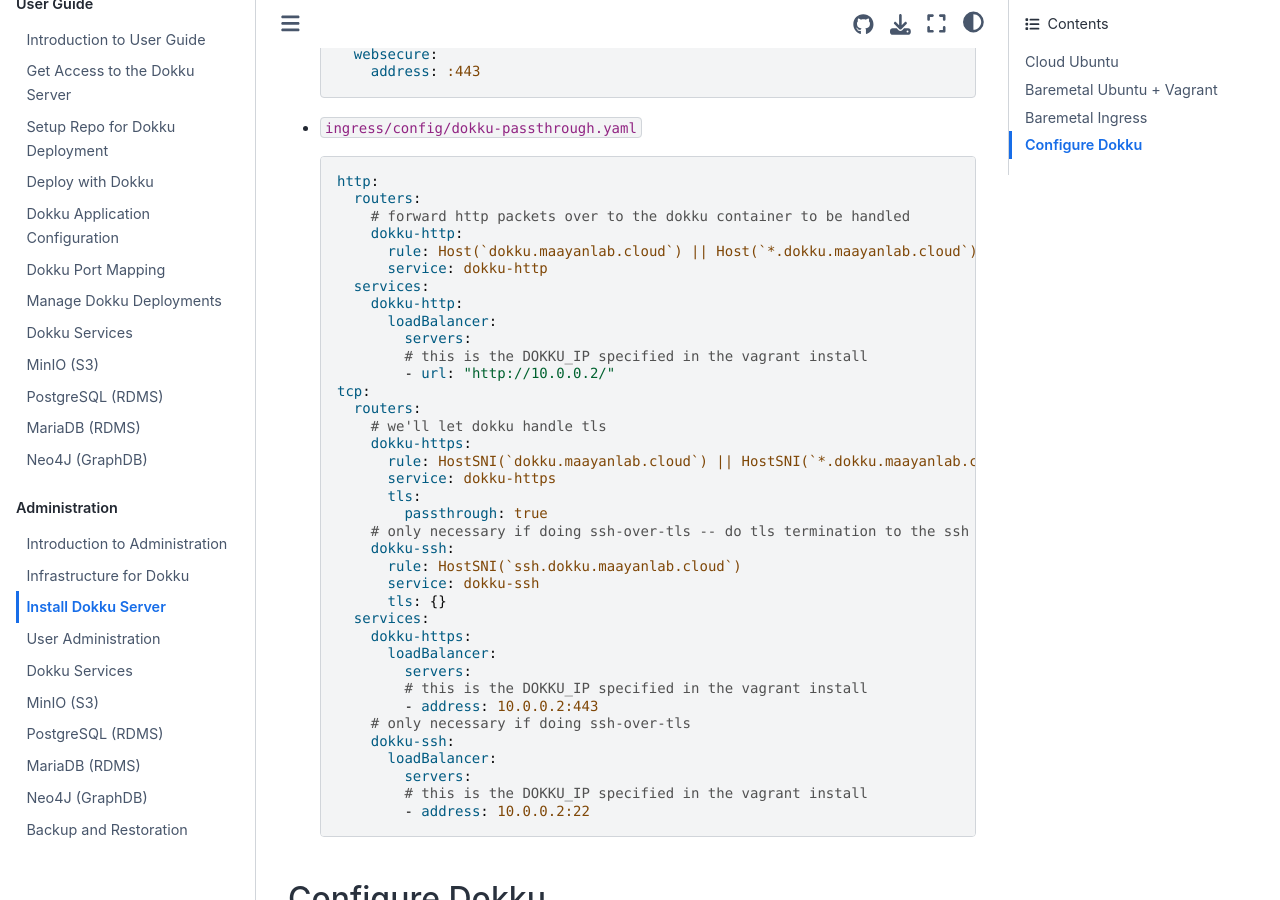
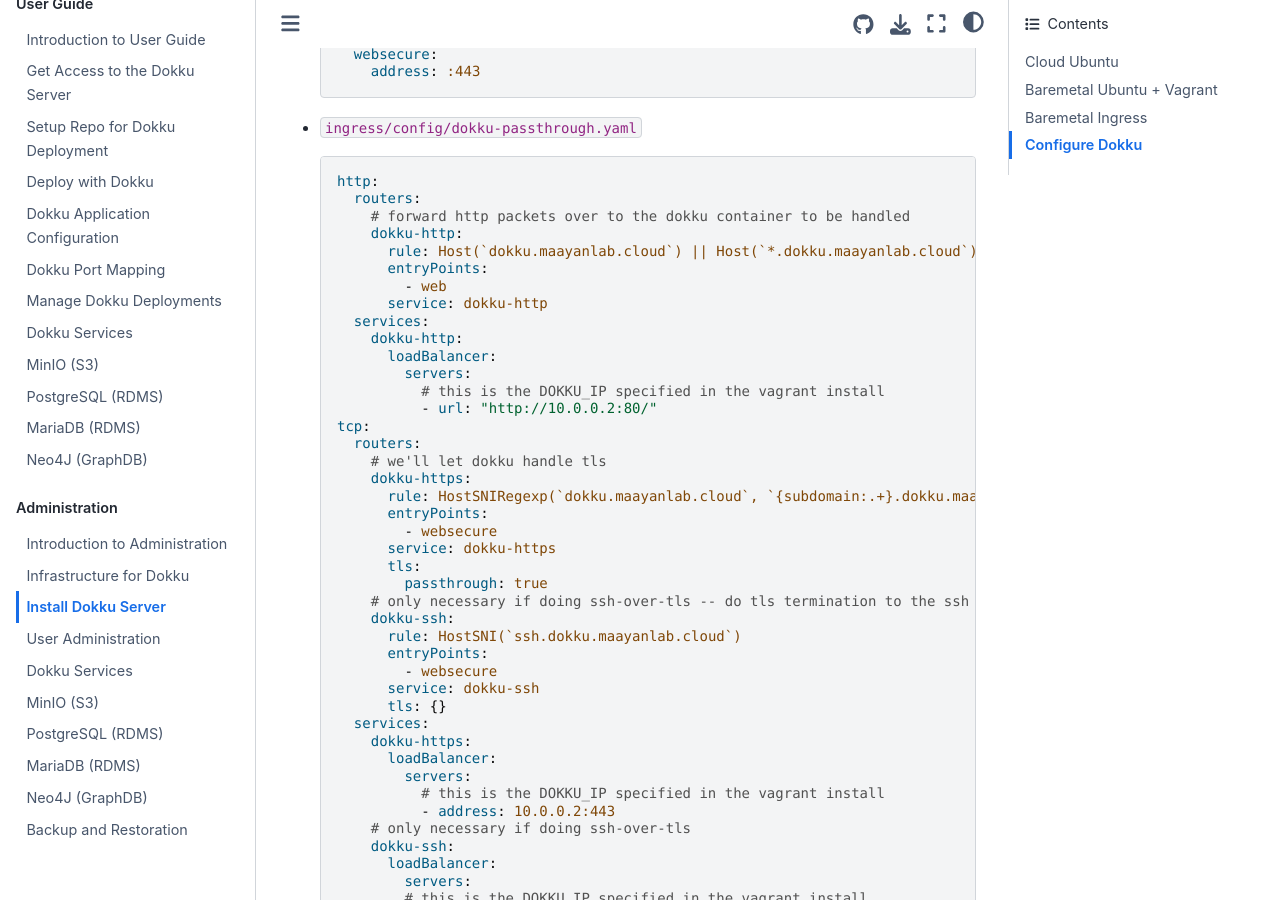
Before and after one commit to MaayanLab/dokku, a Jupyter Book: the page built from administration/20-install.md, in a window 1280 px wide and 900 px high, scrolled down 2548 px. Built offline with Jupyter Book 1.0.4 settings and Sphinx 7.4.7 and the Sphinx Book theme 1.1.4, drawn with Linux system fonts in a browser that asks for light colours.

Commit message:
Fix some issues with dokku-passthrough.yaml

```diff
--- a/administration/20-install.md
+++ b/administration/20-install.md
@@ -126,32 +126,38 @@
       # forward http packets over to the dokku container to be handled
       dokku-http:
         rule: Host(`dokku.maayanlab.cloud`) || Host(`*.dokku.maayanlab.cloud`)
+        entryPoints:
+          - web
         service: dokku-http
     services:
       dokku-http:
         loadBalancer:
           servers:
-          # this is the DOKKU_IP specified in the vagrant install
-          - url: "http://10.0.0.2/"
+            # this is the DOKKU_IP specified in the vagrant install
+            - url: "http://10.0.0.2:80/"
   tcp:
     routers:
       # we'll let dokku handle tls
       dokku-https:
-        rule: HostSNI(`dokku.maayanlab.cloud`) || HostSNI(`*.dokku.maayanlab.cloud`)
+        rule: HostSNIRegexp(`dokku.maayanlab.cloud`, `{subdomain:.+}.dokku.maayanlab.cloud`)
+        entryPoints:
+          - websecure
         service: dokku-https
         tls:
           passthrough: true
       # only necessary if doing ssh-over-tls -- do tls termination to the ssh port
       dokku-ssh:
         rule: HostSNI(`ssh.dokku.maayanlab.cloud`)
+        entryPoints:
+          - websecure
         service: dokku-ssh
         tls: {}
     services:
       dokku-https:
         loadBalancer:
           servers:
-          # this is the DOKKU_IP specified in the vagrant install
-          - address: 10.0.0.2:443
+            # this is the DOKKU_IP specified in the vagrant install
+            - address: 10.0.0.2:443
       # only necessary if doing ssh-over-tls
       dokku-ssh:
         loadBalancer:
```
